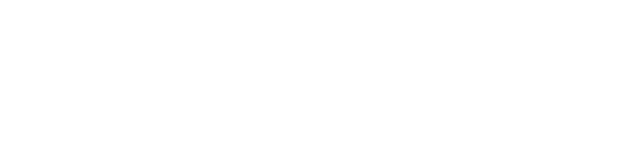
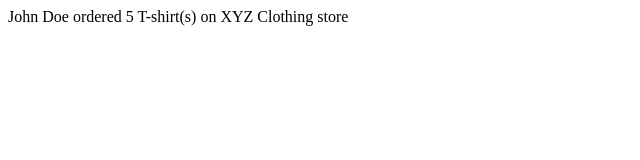
Before and after one commit to raohassan4212/ass-12-js, a plain HTML site: page index.html in a window 1280 px wide. Shown: the whole page, without its empty margins (0-640 px from the left). Drawn offline with Linux system fonts and the light colour scheme.

Commit message:
task of chapter: 3 is complete

```diff
--- a/app.js
+++ b/app.js
@@ -61,5 +61,27 @@
 // // task: 8
 // document.write("Yah! I can write HTML content through JavaScript");
 
-// task: 9
-alert("▬▬▬▬▬▬▬▬▬ஜ۩۞۩ஜ▬▬▬▬▬▬▬▬▬");
+// // task: 9
+// alert("▬▬▬▬▬▬▬▬▬ஜ۩۞۩ஜ▬▬▬▬▬▬▬▬▬");
+
+
+
+//                                         chapter: 03
+
+// // task: 1
+// var age = 15;
+// alert("I am " + age + " year old");
+
+// // task: 2
+// var visited = 14;
+// alert("You have visited this site " + visited + " times");
+
+// // task: 3
+// var birthYear = 1990 ;
+// document.write("My birth year is " + birthYear + "<br/> Data type of my declared variable is number");
+
+// task: 4
+var visiterName = "John Doe";
+var product = "T-shirt";
+var productQuantity = 5;
+document.write(visiterName + " ordered " + productQuantity + " " + product + "(s) on XYZ Clothing store");
```
Also changed, not shown: index.html (+0 -1 lines).
